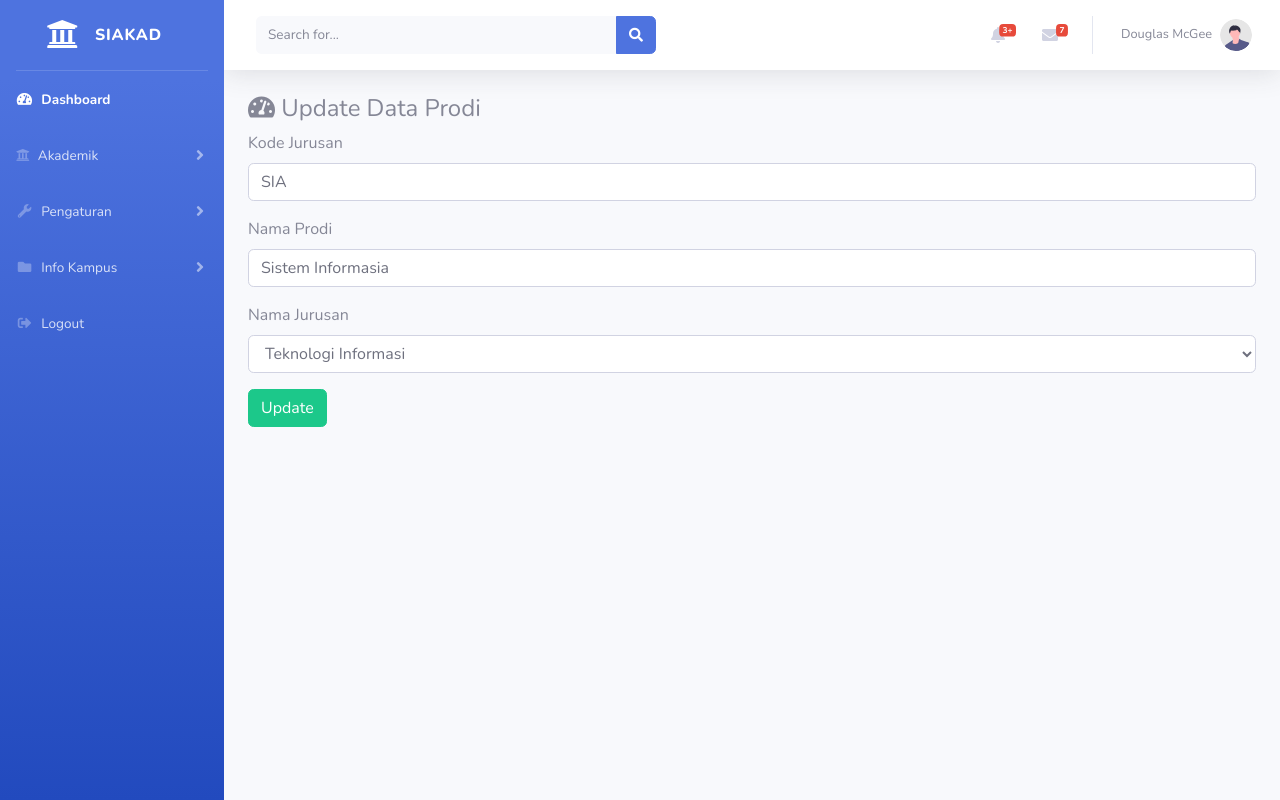
After one commit to andarutr/sistem-informasi-akademik, a CodeIgniter app: page /sistem-informasi-akademik/index.php/administrator/prodi/update/1 in a window 1280 px wide. The commit adds this page. Run offline with CodeIgniter, Linux system fonts and the light colour scheme; data comes from the database, SQL or seed files in the repository; both versions use the stored data as it was after the commit.

Commit message:
Day 3 : Prodi

```diff
--- a/application/config/autoload.php
+++ b/application/config/autoload.php
@@ -132,4 +132,4 @@ $autoload['language'] = array();
 |
 |	$autoload['model'] = array('first_model' => 'first');
 */
-$autoload['model'] = array('login_model','user_model','jurusan_model');
+$autoload['model'] = array('login_model','user_model','jurusan_model','prodi_model');
--- /dev/null
+++ b/application/controllers/administrator/prodi.php
@@ -0,0 +1,89 @@
+<?php
+
+class Prodi extends CI_Controller{
+	public function _rules(){
+		$this->form_validation->set_rules('kode_prodi', 'Kode Prodi', 'required', ['required' => 'Kode prodi harus diisi!']);
+		$this->form_validation->set_rules('nama_prodi', 'Nama Prodi', 'required', ['required' => 'Nama prodi harus diisi!']);
+		$this->form_validation->set_rules('nama_jurusan', 'Nama Jurusan', 'required', ['required' => 'Nama jurusan harus diisi!']);
+	}
+
+	public function index(){
+		$data['prodi'] = $this->prodi_model->tampil_data('prodi')->result();
+
+		$this->load->view('templates_administrator/header');
+		$this->load->view('templates_administrator/sidebar');
+		$this->load->view('administrator/prodi', $data);
+		$this->load->view('templates_administrator/footer');
+	}
+
+	public function tambah_prodi(){
+		$data['jurusan'] = $this->prodi_model->tampil_data('jurusan')->result();
+
+		$this->load->view('templates_administrator/header');
+		$this->load->view('templates_administrator/sidebar');
+		$this->load->view('administrator/prodi_form', $data);
+		$this->load->view('templates_administrator/footer');
+	}
+
+	public function tambah_prodi_aksi(){
+		$this->_rules();
+
+		if($this->form_validation->run() == FALSE){
+			$this->tambah_prodi();
+		}else{
+			$kode_prodi = $this->input->post('kode_prodi');
+			$nama_prodi = $this->input->post('nama_prodi');
+			$nama_jurusan = $this->input->post('nama_jurusan');
+
+			$data = array(
+				'kode_prodi' => $kode_prodi,
+				'nama_prodi' => $nama_prodi,
+				'nama_jurusan' => $nama_jurusan
+			);
+
+			$this->prodi_model->insert_data($data, 'prodi');
+			$this->session->set_flashdata('pesan', '<div class="alert alert-info">Data prodi berhasil ditambahkan!</div>');
+			redirect('administrator/prodi');
+		}
+	}
+
+	public function update($id){
+		$where = array('id_prodi' => $id);
+		$data['prodi'] = $this->db->query("select * from prodi prd, jurusan jrs where prd.nama_jurusan = jrs.nama_jurusan and prd.id_prodi='$id'")->result();
+		$data['jurusan'] = $this->prodi_model->tampil_data('jurusan')->result();
+
+		$this->load->view('templates_administrator/header');
+		$this->load->view('templates_administrator/sidebar');
+		$this->load->view('administrator/prodi_update', $data);
+		$this->load->view('templates_administrator/footer');
+	}
+
+	public function update_aksi(){
+		$id = $this->input->post('id_prodi');
+		$kode_prodi = $this->input->post('kode_prodi');
+		$nama_prodi = $this->input->post('nama_prodi');
+		$nama_jurusan = $this->input->post('nama_jurusan');
+
+		$data = array(
+			'kode_prodi' => $kode_prodi,
+			'nama_prodi' => $nama_prodi,
+			'nama_jurusan' => $nama_jurusan
+		);
+
+		$where = array(
+			'id_prodi' => $id
+		);
+
+		$this->prodi_model->update_data($where, $data, 'prodi');
+		$this->session->set_flashdata('pesan', '<div class="alert alert-info">Data prodi berhasil diperbarui!</div>');
+		redirect('administrator/prodi');
+	}
+
+	public function delete($id){
+		$where = array('id_prodi' => $id);
+
+		$this->prodi_model->hapus_data($where, 'prodi');
+		$this->session->set_flashdata('pesan', '<div class="alert alert-danger">Data prodi berhasil dihapus!</div>');
+		redirect('administrator/prodi');
+	}
+}
--- /dev/null
+++ b/application/models/prodi_model.php
@@ -0,0 +1,21 @@
+<?php
+
+class Prodi_model extends CI_Model{
+	public function tampil_data($table){
+		return $this->db->get($table);
+	}
+
+	public function insert_data($data, $table){
+		$this->db->insert($table, $data);
+	}
+
+	public function update_data($where, $data, $table){
+		$this->db->where($where);
+		$this->db->update($table, $data);
+	}
+
+	public function hapus_data($where, $table){
+		$this->db->where($where);
+		$this->db->delete($table);
+	}
+}
--- a/application/views/administrator/jurusan.php
+++ b/application/views/administrator/jurusan.php
@@ -1,6 +1,6 @@
 <div class="container-fluid">
 	<h4>
-        <i class="fas fa-tachometer-alt"></i> Dashboard
+        <i class="fas fa-tachometer-alt mb-3"></i> Jurusan
     </h4>
 
     <a href="<?= base_url('administrator/jurusan/input') ?>" class="btn btn-sm btn-primary mb-3"><i class="fas fa-sm fa-plus"></i>Tambah Jurusan</a>
--- /dev/null
+++ b/application/views/administrator/prodi_update.php
@@ -0,0 +1,30 @@
+<div class="container-fluid">
+	<h4>
+        <i class="fas fa-tachometer-alt"></i> Update Data Prodi
+    </h4>
+
+    <?php foreach($prodi as $prd) : ?>
+    <form action="<?= base_url('administrator/prodi/update_aksi') ?>" method="POST">
+    	<div class="form-group">
+    		<label>Kode Jurusan</label>
+    		<input type="hidden" name="id_prodi" value="<?= $prd->id_prodi ?>">
+    		<input type="text" name="kode_prodi" class="form-control" value="<?= $prd->kode_prodi ?>">
+    	</div>
+        <div class="form-group">
+            <label>Nama Prodi</label>
+            <input type="text" name="nama_prodi" class="form-control" value="<?= $prd->nama_prodi ?>">
+        </div>
+    	<div class="form-group">
+    		<label>Nama Jurusan</label>
+    		<select class="form-control" name="nama_jurusan">
+                <option value="<?= $prd->nama_jurusan ?>"><?= $prd->nama_jurusan ?></option>
+
+                <?php foreach($jurusan as $jrs) : ?>
+                    <option value="<?= $jrs->nama_jurusan ?>"><?= $jrs->nama_jurusan ?></option>
+                <?php endforeach; ?>
+            </select>
+    	</div>
+    	<button type="submit" class="btn btn-success">Update</button>
+    </form>
+    <?php endforeach; ?>
+</div>
--- a/application/views/templates_administrator/sidebar.php
+++ b/application/views/templates_administrator/sidebar.php
@@ -35,7 +35,7 @@
                     <div class="bg-white py-2 collapse-inner rounded">
                         <h6 class="collapse-header">Sub Menu:</h6>
                         <a class="collapse-item" href="<?= base_url('administrator/jurusan') ?>">Jurusan</a>
-                        <a class="collapse-item" href="cards.html">Program Studi</a>
+                        <a class="collapse-item" href="<?= base_url('administrator/prodi') ?>">Program Studi</a>
                         <a class="collapse-item" href="cards.html">Mata Kuliah</a>
                         <a class="collapse-item" href="cards.html">Mahasiswa</a>
                         <a class="collapse-item" href="cards.html">Tahun Akademik</a>
```
Also changed, not shown: application/views/administrator/prodi.php (added, +36 -0 lines), application/views/administrator/prodi_form.php (added, +29 -0 lines), sisfo_akademik.sql (+37 -3 lines), assets/css/sb-admin-2.css.
